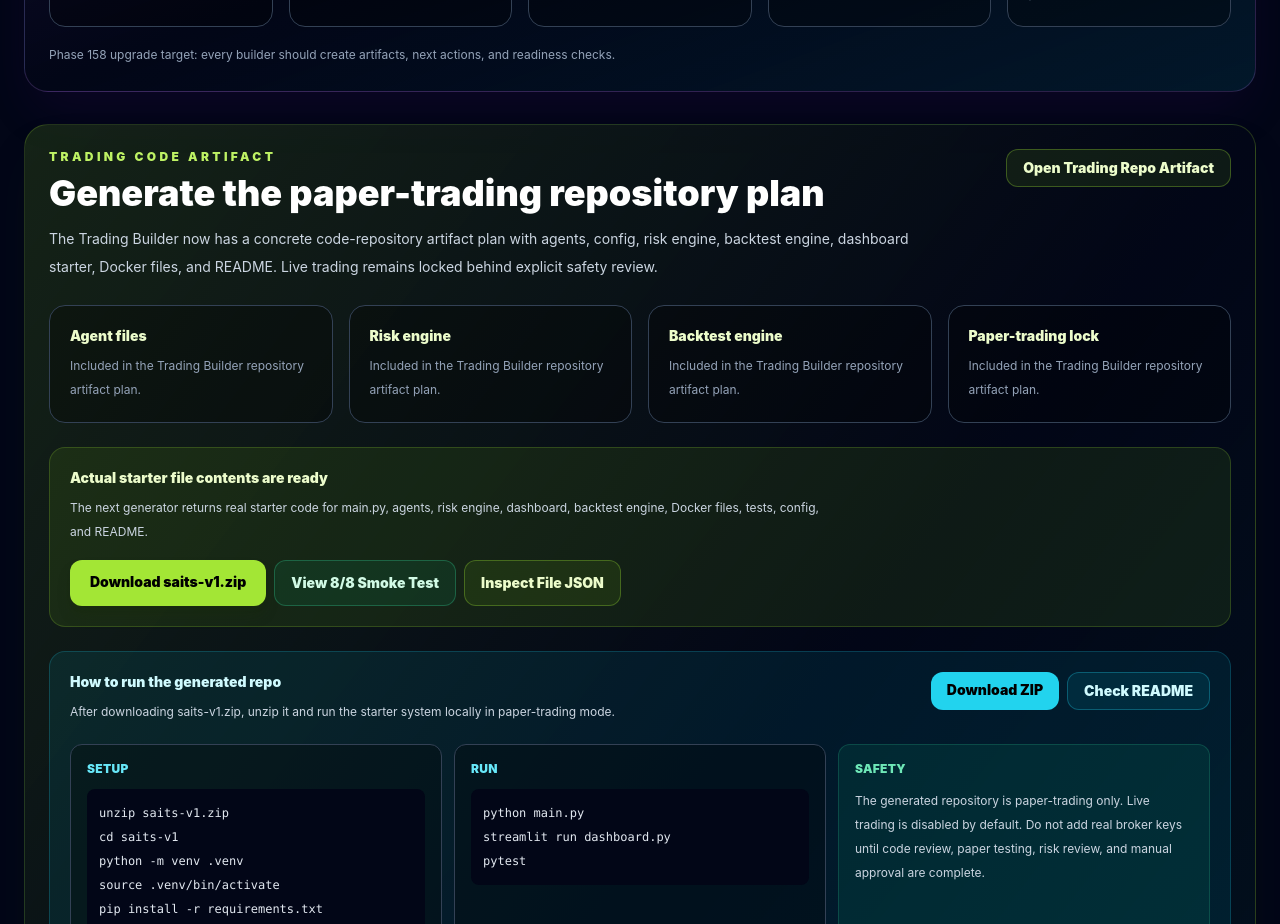
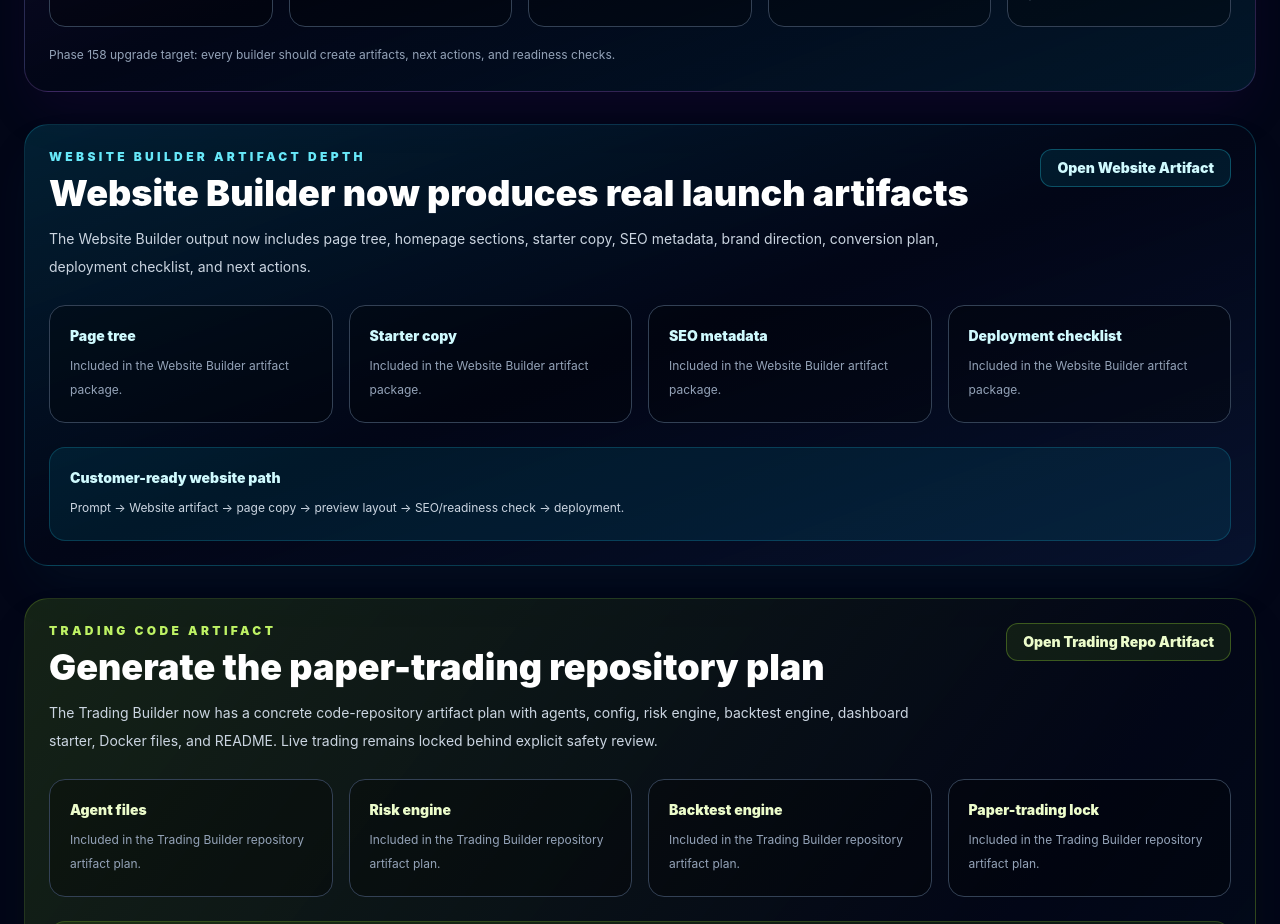
Before and after one commit to pbtransportcom-droid/omegacrownai-dashboard, a Next.js app in the folder omegacrownai-dashboard/: page /build in a window 1280 px wide. Shown: the part 3140-4064 px from the top of the page. Built offline with nearby package versions, Linux system fonts and the light colour scheme.

Commit message:
Add Website Builder artifact depth upgrade

```diff
--- /dev/null
+++ b/omegacrownai-dashboard/app/api/sovereign/website-builder-artifact/route.ts
@@ -0,0 +1,13 @@
+import { NextResponse } from "next/server";
+import { getWebsiteBuilderArtifact } from "@/lib/sovereign/website-builder-artifact";
+
+export async function GET() {
+  const artifact = getWebsiteBuilderArtifact();
+
+  return NextResponse.json({
+    ok: true,
+    phase: "v14.9 Phase 169",
+    service: "Website Builder Artifact Depth Upgrade",
+    artifact,
+  });
+}
--- a/omegacrownai-dashboard/app/build/page.tsx
+++ b/omegacrownai-dashboard/app/build/page.tsx
@@ -614,6 +614,57 @@ export default function BuildPage() {
           </p>
         </div>
 
+        <div className="mt-8 rounded-3xl border border-cyan-400/20 bg-gradient-to-br from-cyan-500/15 via-slate-950 to-blue-500/10 p-6 shadow-2xl shadow-cyan-950/20">
+          <div className="flex flex-wrap items-start justify-between gap-4">
+            <div>
+              <p className="text-xs font-black uppercase tracking-[0.28em] text-cyan-300">
+                Website Builder Artifact Depth
+              </p>
+              <h2 className="mt-2 text-4xl font-black text-white">
+                Website Builder now produces real launch artifacts
+              </h2>
+              <p className="mt-3 max-w-4xl text-sm leading-7 text-slate-300">
+                The Website Builder output now includes page tree, homepage sections, starter copy,
+                SEO metadata, brand direction, conversion plan, deployment checklist, and next actions.
+              </p>
+            </div>
+            <a
+              href="/api/sovereign/website-builder-artifact"
+              className="rounded-xl border border-cyan-400/30 bg-cyan-500/10 px-4 py-2 text-sm font-black text-cyan-100 hover:bg-cyan-500/20"
+            >
+              Open Website Artifact
+            </a>
+          </div>
+
+          <div className="mt-6 grid gap-4 md:grid-cols-4">
+            {[
+              "Page tree",
+              "Starter copy",
+              "SEO metadata",
+              "Deployment checklist",
+            ].map((item) => (
+              <div
+                key={item}
+                className="rounded-2xl border border-slate-700 bg-black/30 p-5"
+              >
+                <p className="text-sm font-black text-cyan-100">{item}</p>
+                <p className="mt-2 text-xs leading-6 text-slate-400">
+                  Included in the Website Builder artifact package.
+                </p>
+              </div>
+            ))}
+          </div>
+
+          <div className="mt-6 rounded-2xl border border-cyan-400/20 bg-cyan-500/10 p-5">
+            <p className="text-sm font-black text-cyan-100">
+              Customer-ready website path
+            </p>
+            <p className="mt-2 text-xs leading-6 text-slate-300">
+              Prompt → Website artifact → page copy → preview layout → SEO/readiness check → deployment.
+            </p>
+          </div>
+        </div>
+
         <div className="mt-8 rounded-3xl border border-lime-400/20 bg-gradient-to-br from-lime-500/15 via-slate-950 to-emerald-500/10 p-6 shadow-2xl shadow-lime-950/20">
           <div className="flex flex-wrap items-start justify-between gap-4">
             <div>
--- /dev/null
+++ b/omegacrownai-dashboard/lib/sovereign/website-builder-artifact.ts
@@ -0,0 +1,110 @@
+export function getWebsiteBuilderArtifact() {
+  return {
+    department: "website",
+    artifactType: "customer_ready_website_artifact",
+    outputMode: "website_pages_copy_seo_deployment",
+    readiness: "starter_artifact_ready",
+    pageTree: [
+      {
+        path: "/",
+        title: "Home",
+        purpose: "High-converting landing page with clear value proposition, trust proof, services, and CTA.",
+      },
+      {
+        path: "/about",
+        title: "About",
+        purpose: "Company story, credibility, mission, and why customers should trust the brand.",
+      },
+      {
+        path: "/services",
+        title: "Services",
+        purpose: "Detailed service offerings, customer use cases, and conversion blocks.",
+      },
+      {
+        path: "/contact",
+        title: "Contact",
+        purpose: "Lead capture, phone/email CTA, service area, and next-step instructions.",
+      },
+    ],
+    homepageSections: [
+      {
+        section: "Hero",
+        headline: "Build a premium online presence that customers can trust.",
+        copy: "Launch a polished website with clear messaging, strong calls to action, and a structure designed to convert visitors into customers.",
+        cta: "Start Website Project",
+      },
+      {
+        section: "Services",
+        headline: "Show what your company does best.",
+        copy: "Present services in a clean, scannable format so customers quickly understand what you offer and why it matters.",
+        cta: "View Services",
+      },
+      {
+        section: "Trust",
+        headline: "Make credibility visible.",
+        copy: "Add proof points, guarantees, testimonials, certifications, operating area, and customer support details.",
+        cta: "Why Choose Us",
+      },
+      {
+        section: "Contact",
+        headline: "Make the next step easy.",
+        copy: "Give customers a clear path to call, request a quote, book, or send a message.",
+        cta: "Contact Us",
+      },
+    ],
+    starterCopy: {
+      heroTitle: "Your business deserves a website that works as hard as you do.",
+      heroSubtitle:
+        "We create customer-ready website experiences with clear messaging, premium design, strong calls to action, and launch-ready structure.",
+      aboutIntro:
+        "We help customers understand who you are, what you offer, and why your company is the right choice. Every page is structured for clarity, trust, and conversion.",
+      serviceIntro:
+        "Our services are presented in a simple, professional format so visitors can quickly choose the right solution and take action.",
+      contactIntro:
+        "Ready to get started? Contact us today and our team will guide you through the next step.",
+    },
+    seoMetadata: {
+      titleTemplate: "%s | Sovereign Website Builder",
+      homeTitle: "Customer-Ready Website Builder",
+      description:
+        "Generate a polished website structure with page copy, service sections, SEO metadata, calls to action, and deployment checklist.",
+      keywords: [
+        "website builder",
+        "business website",
+        "AI website builder",
+        "landing page",
+        "SEO website copy",
+      ],
+    },
+    brandDirection: {
+      tone: "premium, trustworthy, clear, customer-first",
+      visualStyle: "modern dark luxury with strong contrast, clean cards, and conversion-focused CTAs",
+      recommendedColors: ["black", "slate", "cyan", "emerald", "gold accent"],
+    },
+    conversionPlan: [
+      "Primary CTA above the fold",
+      "Phone/contact CTA visible on every page",
+      "Trust proof before final CTA",
+      "Service cards linked to contact action",
+      "Simple contact form with low-friction fields",
+    ],
+    deploymentChecklist: [
+      "Review page copy",
+      "Confirm brand colors and logo",
+      "Add contact details",
+      "Add service area",
+      "Add SEO title and description",
+      "Test mobile layout",
+      "Verify forms and CTAs",
+      "Launch preview",
+      "Connect domain",
+    ],
+    nextActions: [
+      "Generate website page content",
+      "Create preview layout",
+      "Review SEO metadata",
+      "Run mobile/readiness check",
+      "Prepare deployment",
+    ],
+  };
+}
```
